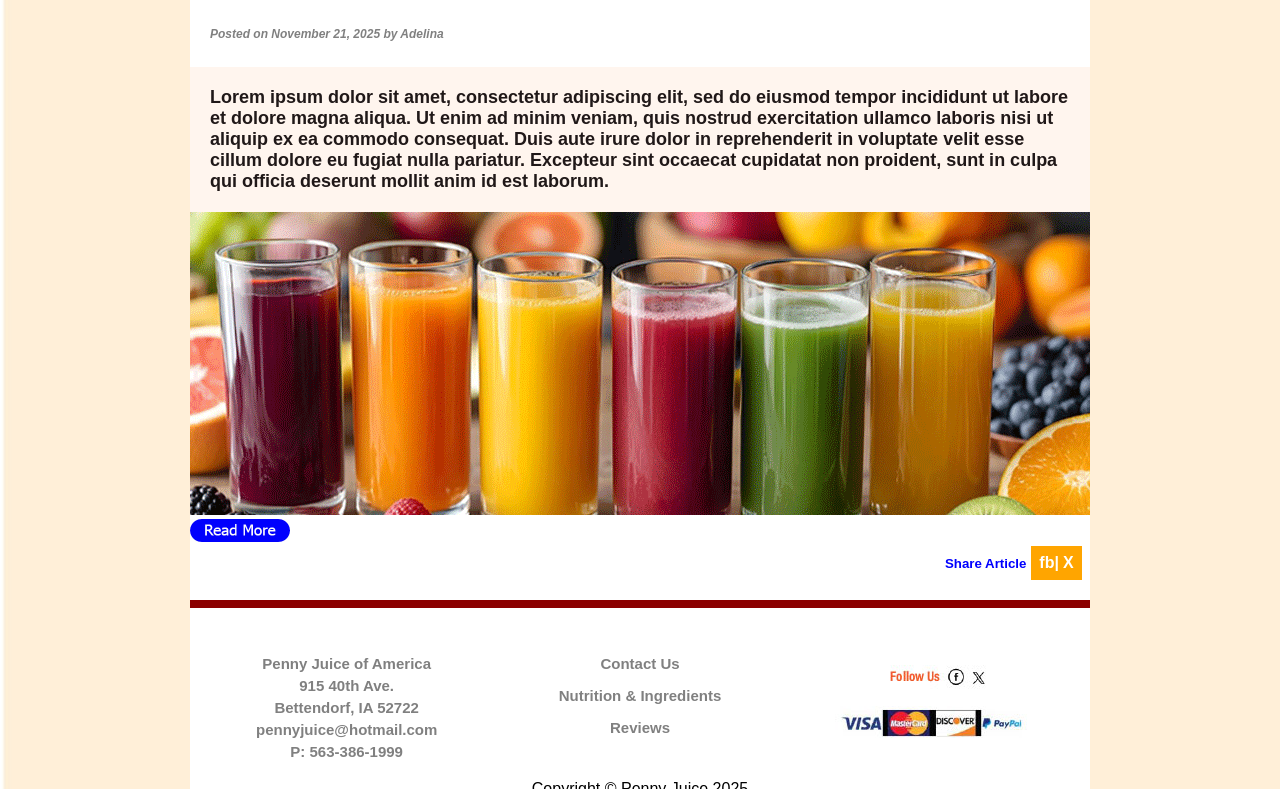
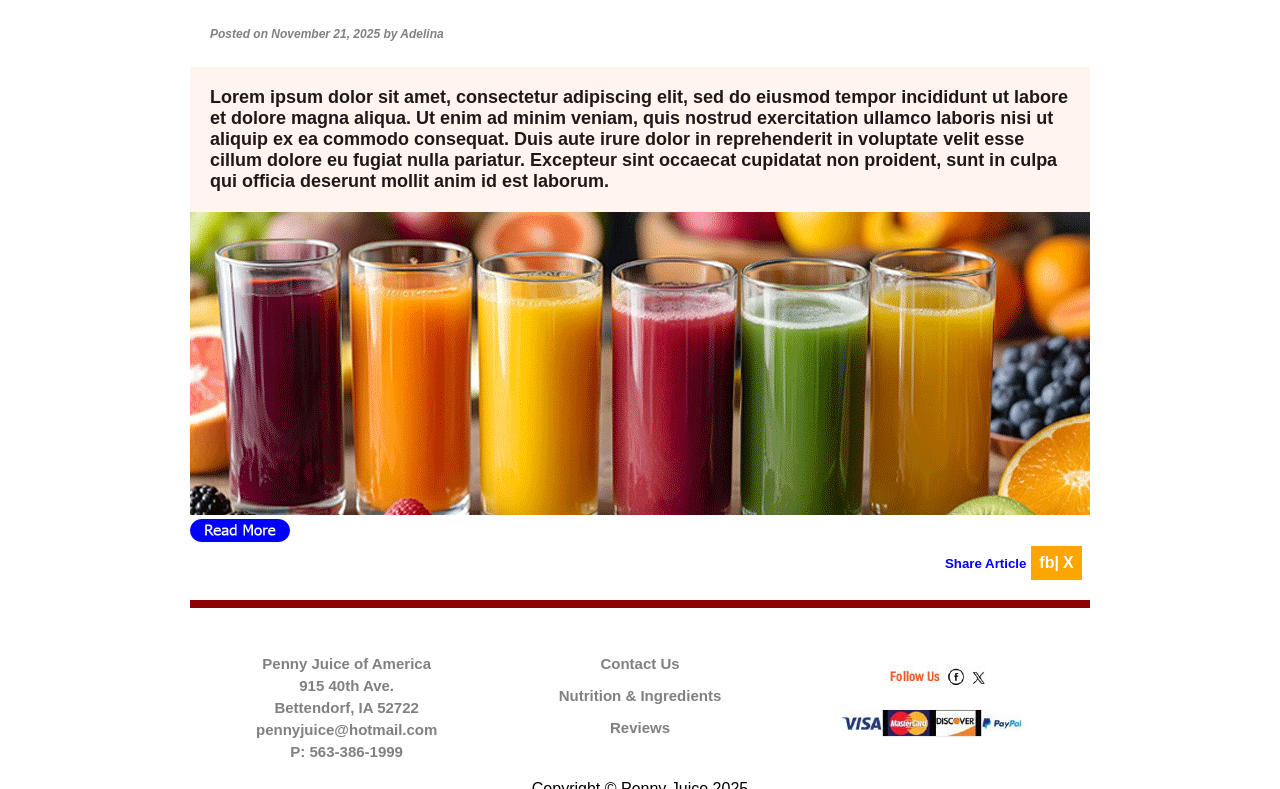
Before and after one commit to Folkes5/GRC175PennyJuiceRedesign.github.io, a plain HTML site: page Blog.html in a window 1280 px wide. Shown: the part 258-1047 px from the top of the page. Drawn offline with Linux system fonts and the light colour scheme.

Commit message:
Update Mystyle.css

```diff
--- a/Mystyle.css
+++ b/Mystyle.css
@@ -1,7 +1,7 @@
 @charset "utf-8";
 /* CSS Document */
 body {
-    background-image: url("bgimage_optimized(2).jpg");
+    background-image: <img src="bgimage_optimized(2).jpg">
     background-size: cover;
     font-family: Arial, Helvetica, sans-serif;
     Margin: 0;
```
